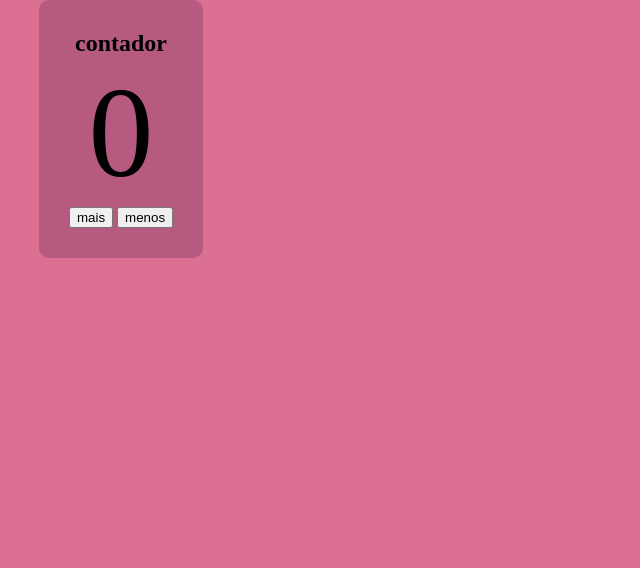
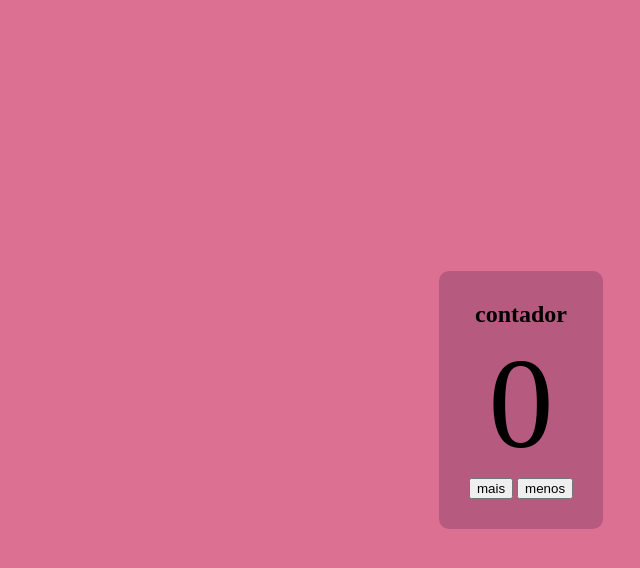
Before and after one commit to stollnat/contador, a plain HTML site: page index.html in a window 1280 px wide. Shown: the whole page, without its empty margins (119-759 px from the left). Drawn offline with Linux system fonts and the light colour scheme.

Commit message:
Update index.html

```diff
--- a/index.html
+++ b/index.html
@@ -10,14 +10,15 @@
       }
 
       body {
-        margin-right: 100vh;
         background: palevioletred;
         color: black;
         display: grid;
+       min-height: 100vh;
         place-items: center;
+
       }
 
-      section{
+      section {
         background: rgba(38, 2, 54, 0.2);
         padding: 30px;
         border-radius: 10px;
```
